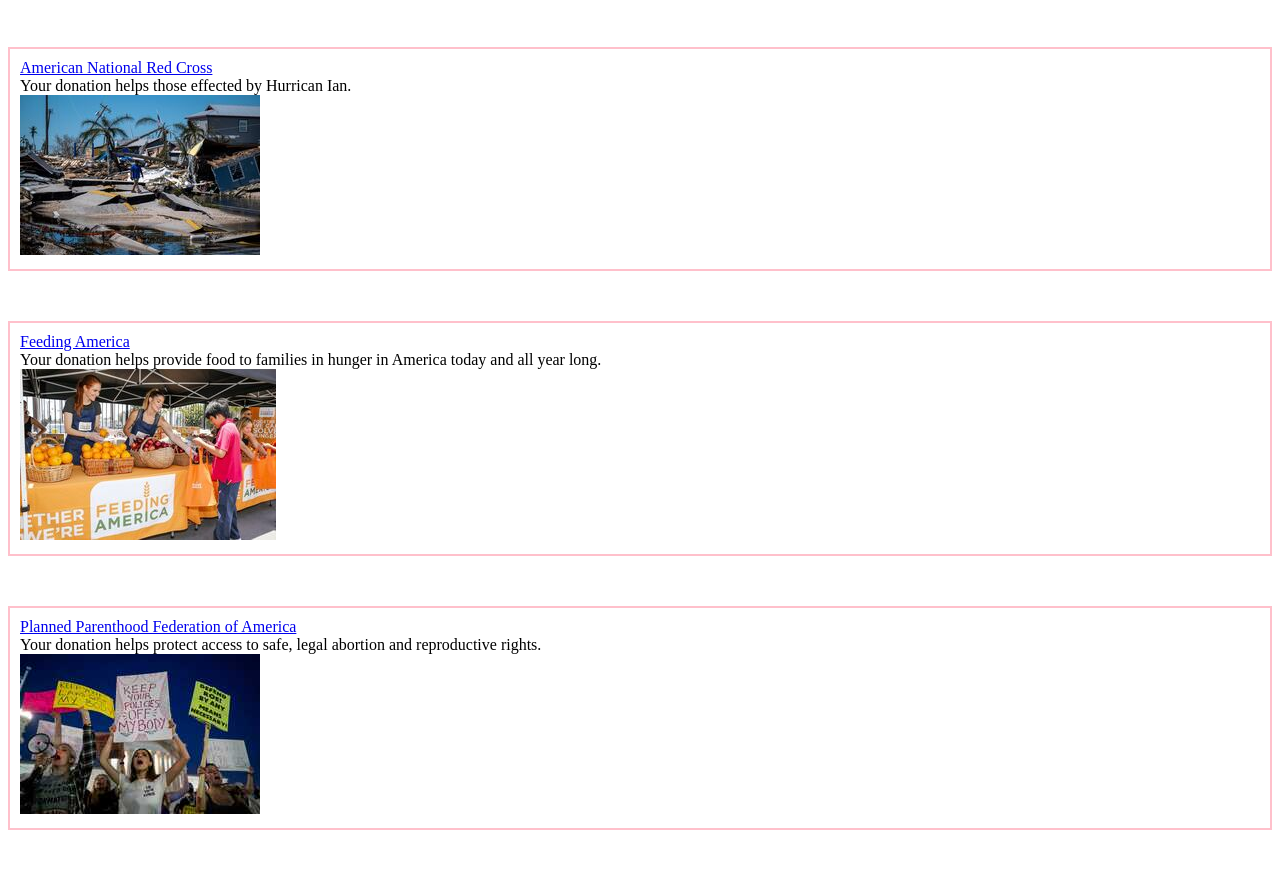
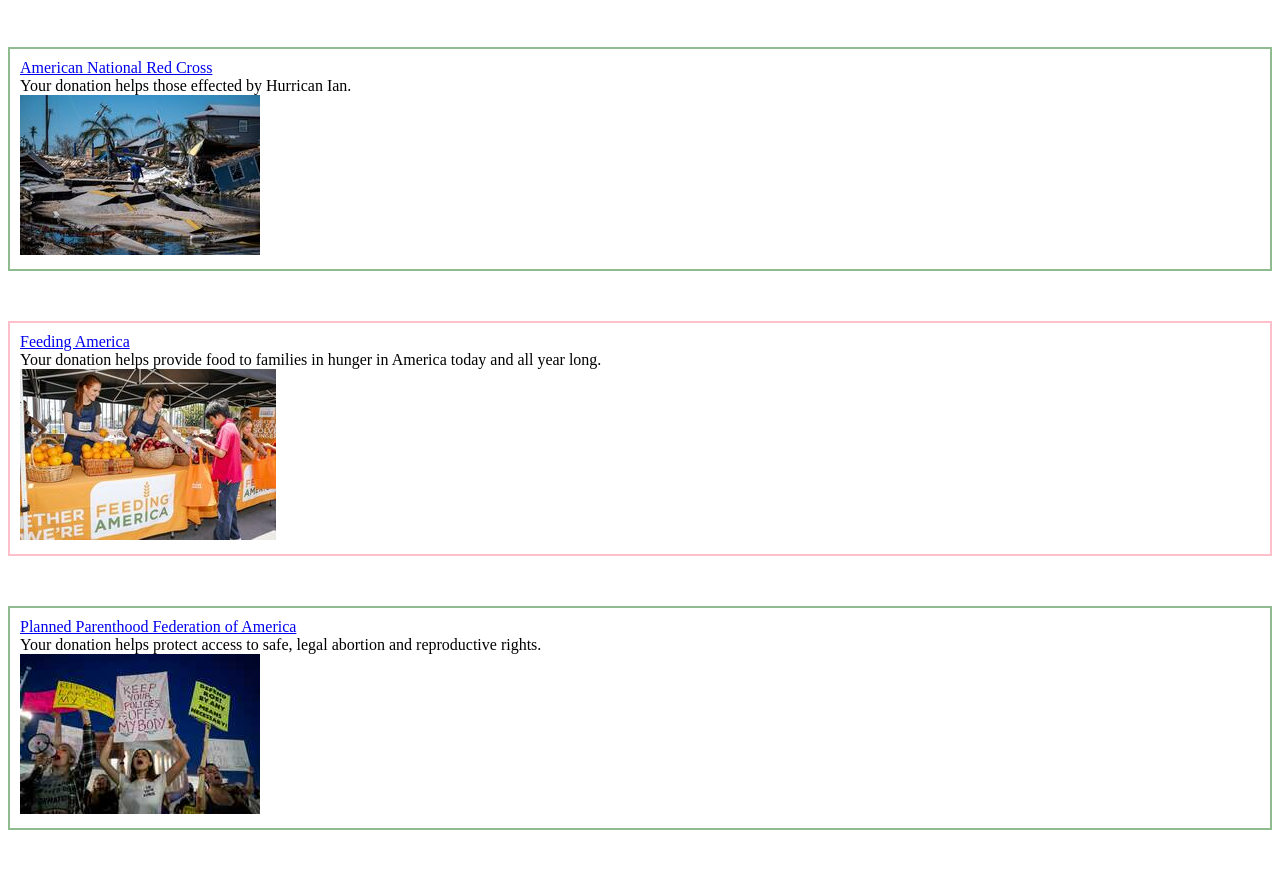
Before and after one commit to midoriengineer/Charity-RPG-Technica-Hackathon-2022, a plain HTML site: page HTMLsite/Charity.html in a window 1280 px wide. Shown: the part 300-1172 px from the top of the page. Drawn offline with Linux system fonts and the light colour scheme.

Commit message:
Add files via upload

```diff
--- a/HTMLsite/Charity.html
+++ b/HTMLsite/Charity.html
@@ -11,7 +11,7 @@
 <br><img src="AHA.jpg" alt="Mission Statement"> </p>
 <br>
 
-    <p style="padding: 10px; border: 2px solid pink"><a href="https://www.redcross.org/donate/hurricane-ian-donations.html/?cid=fy23hurian&med=cpc&source=google&scode=RSG00000E017&gclsrc=aw.ds&gclid=CjwKCAjwtKmaBhBMEiwAyINuwK42ECCI5cMC9_TxWL9SZ6s7DBjwX9_tsaVLNMGX0L0L7HBV_2QQ8xoCyFsQAvD_BwE">American National Red Cross</a>
+    <p style="padding: 10px; border: 2px solid darkseagreen"><a href="https://www.redcross.org/donate/hurricane-ian-donations.html/?cid=fy23hurian&med=cpc&source=google&scode=RSG00000E017&gclsrc=aw.ds&gclid=CjwKCAjwtKmaBhBMEiwAyINuwK42ECCI5cMC9_TxWL9SZ6s7DBjwX9_tsaVLNMGX0L0L7HBV_2QQ8xoCyFsQAvD_BwE">American National Red Cross</a>
 <br>Your donation helps those effected by Hurrican Ian.
 <br><img src="Ian.jpg" alt="Hurriacane Ian"> </p>
 <br>
@@ -21,7 +21,7 @@
 <br><img src="Feeding.jpg" alt="Woman Giving Out Food"> </p>
 <br>
 
-    <p style="padding: 10px; border: 2px solid pink"><a href="https://www.googleadservices.com/pagead/aclk?sa=L&ai=DChcSEwin4PCoueP6AhWo_8gKHYz6Ai0YABABGgJxdQ&ae=2&ohost=www.google.com&cid=CAESbOD2WwllpOm5_vcG7BIwb6jPWTMexQMXhT-kE7yO_Iz4i_j5yqxmghvH0h3viiHclAfe3476RR_LHTcyrB62W1k3537a-1enCtVWpr6Nmf0-W2O1WXAE8PfYZj7FLjxSD7-9cvjaxvxRJFVLjw&sig=AOD64_1pmAwhZMlRrJdifIkA94QOhkdahg&q&adurl&ved=2ahUKEwjd7uKoueP6AhUBD1kFHUXVDkcQ0Qx6BAgIEAE&nis=2&dct=1">Planned Parenthood Federation of America</a>
+    <p style="padding: 10px; border: 2px solid darkseagreen"><a href="https://www.googleadservices.com/pagead/aclk?sa=L&ai=DChcSEwin4PCoueP6AhWo_8gKHYz6Ai0YABABGgJxdQ&ae=2&ohost=www.google.com&cid=CAESbOD2WwllpOm5_vcG7BIwb6jPWTMexQMXhT-kE7yO_Iz4i_j5yqxmghvH0h3viiHclAfe3476RR_LHTcyrB62W1k3537a-1enCtVWpr6Nmf0-W2O1WXAE8PfYZj7FLjxSD7-9cvjaxvxRJFVLjw&sig=AOD64_1pmAwhZMlRrJdifIkA94QOhkdahg&q&adurl&ved=2ahUKEwjd7uKoueP6AhUBD1kFHUXVDkcQ0Qx6BAgIEAE&nis=2&dct=1">Planned Parenthood Federation of America</a>
 <br>Your donation helps protect access to safe, legal abortion and reproductive rights.
 <br><img src="Roe.jpg" alt="Reproductive Protest"> </p>
 <br>
@@ -31,7 +31,7 @@
 <br><img src="Salvation.jpg" alt="Man recieving food"> </p>
 <br>
 
-    <p style="padding: 10px; border: 2px solid pink"><a href="https://www.stjude.org/promotion/hello/charitable-gifts-for-kids.html?sc_dcm=58700008007864156&sc_cid=kwp&sc_cat=nb&gclsrc=aw.ds&ds_rl=1290693&ds_rl=1285465&gclid=CjwKCAjwtKmaBhBMEiwAyINuwKIcdv1hbtLECSICshly_T2HZhaDGxlesj0vDE3luBlFAIyE38ve-xoCwCwQAvD_BwE">St.Jude's</a>
+    <p style="padding: 10px; border: 2px solid darkseagreen"><a href="https://www.stjude.org/promotion/hello/charitable-gifts-for-kids.html?sc_dcm=58700008007864156&sc_cid=kwp&sc_cat=nb&gclsrc=aw.ds&ds_rl=1290693&ds_rl=1285465&gclid=CjwKCAjwtKmaBhBMEiwAyINuwKIcdv1hbtLECSICshly_T2HZhaDGxlesj0vDE3luBlFAIyE38ve-xoCwCwQAvD_BwE">St.Jude's</a>
 <br>Your donation helps advance cancer reasearch and gives patients lifesaving treatment, lodging, food and toys.
 <br><img src="Jude.jpg" alt="Child recieving care"> </p>
 <br>
```
